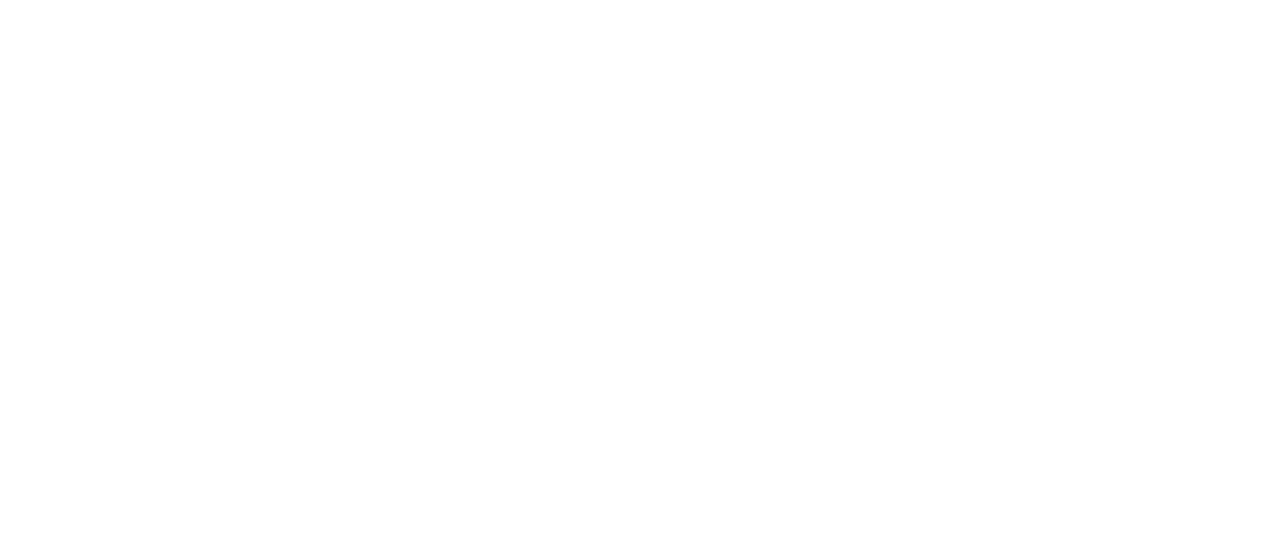
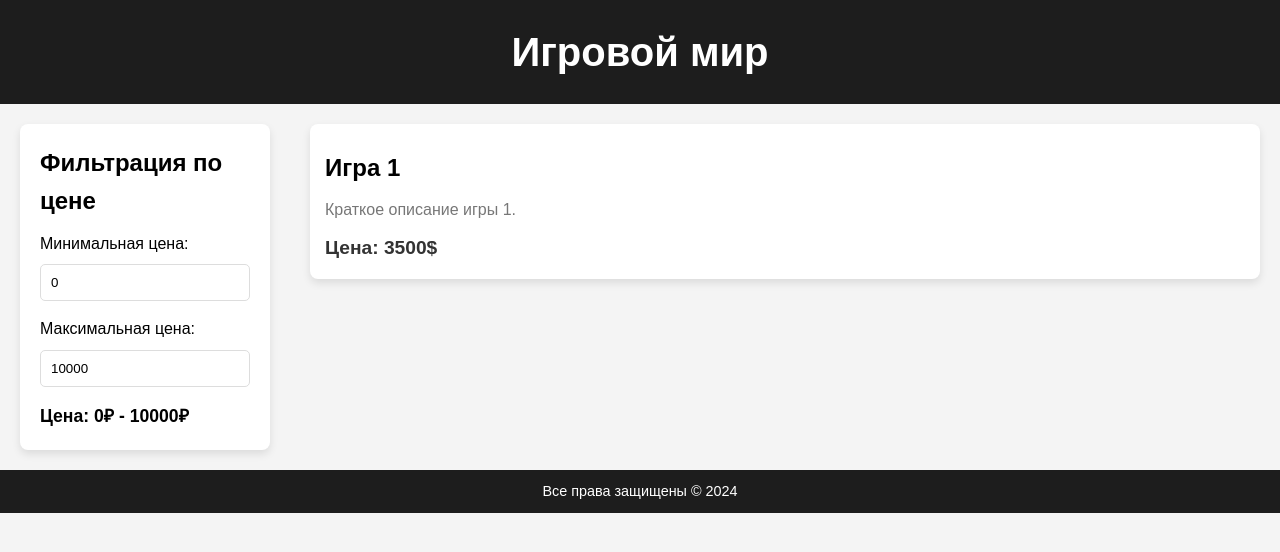
Before and after one commit to DedZinoviy/RNDB_project, a React (Vite) app in the folder Client/: page / in a window 1280 px wide. Shown: the top 552 px of the page. Built offline with nearby package versions, Linux system fonts and the light colour scheme.

Commit message:
Добавлен вывод страницы списка игр.

```diff
--- a/Client/src/App.tsx
+++ b/Client/src/App.tsx
@@ -1,9 +1,10 @@
 import './App.css'
-
+import GameListPage from './pages/GameListPage'
 function App() {
 
   return (
     <>
+      <GameListPage></GameListPage>
     </>
   )
 }
```
